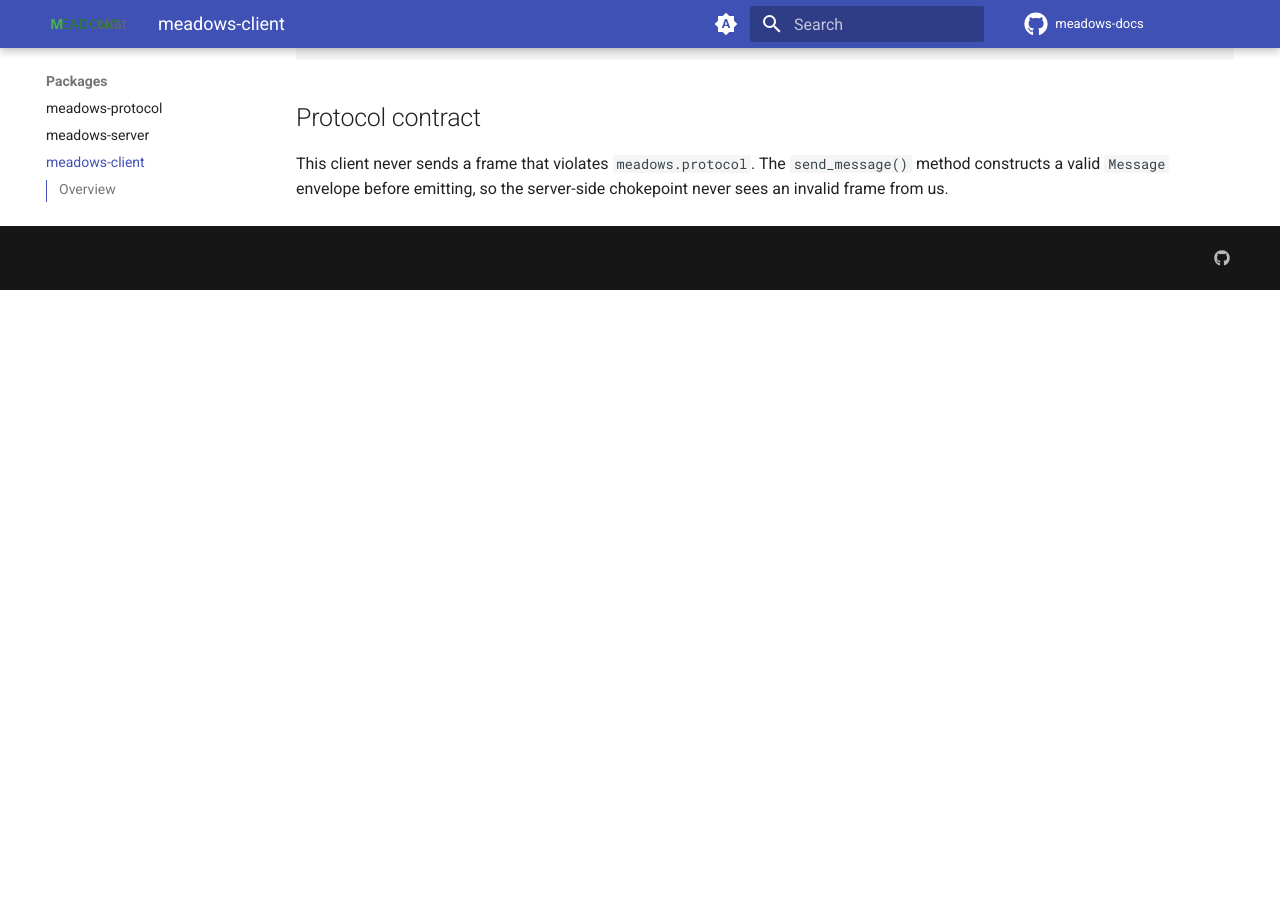
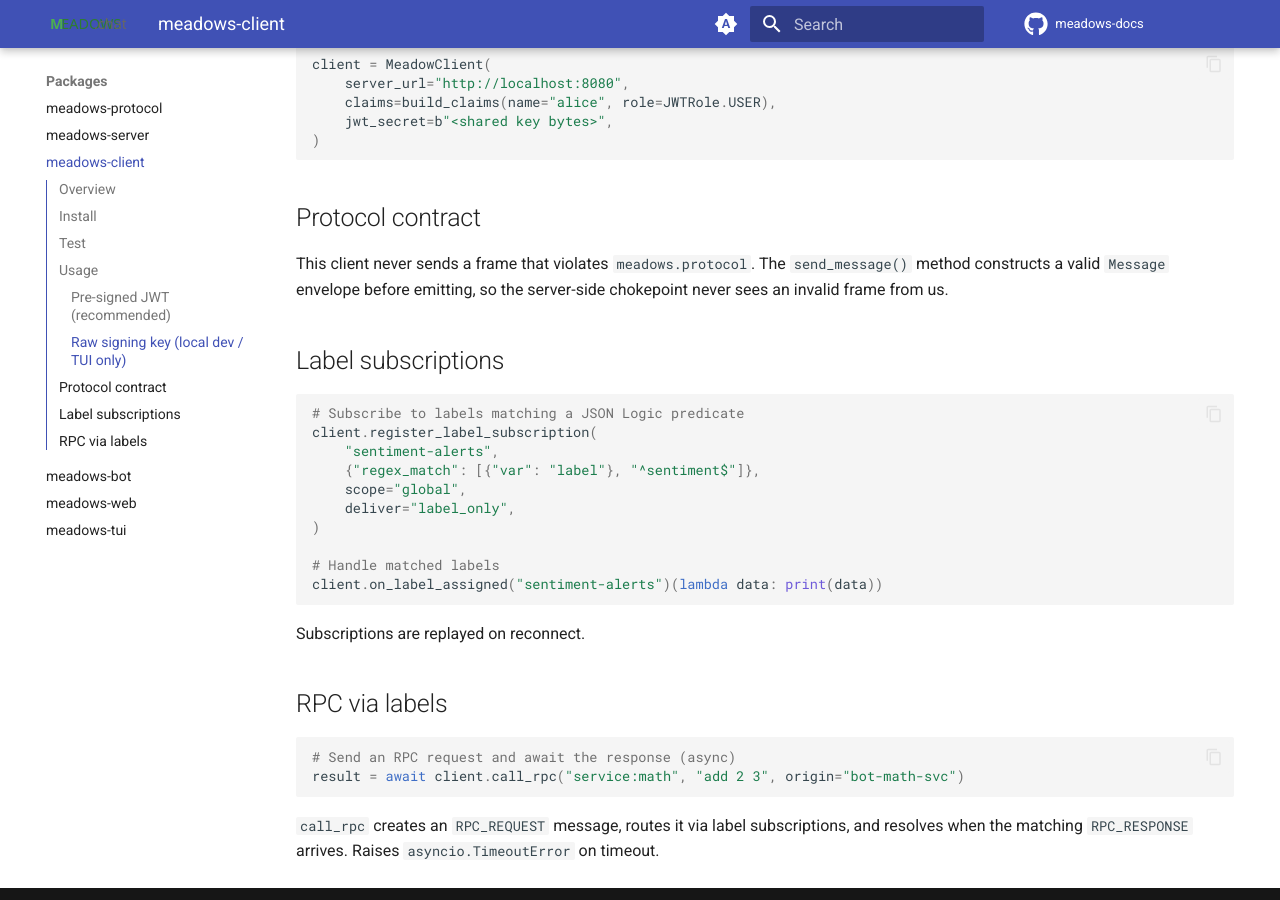
Before and after one commit to remcoboerma/meadows-docs, an MkDocs documentation site: the page built from docs/docs/client/index.md, in a window 1280 px wide and 900 px high, scrolled down 1434 px. Built offline with MkDocs 1.6.1 and Material for MkDocs 9.7.7, drawn with Linux system fonts in a browser that asks for light colours; comment, search, counter and statistics services are not loaded; before the commit the page ends 1724 px from its top, so only the background shows below that; some of the changed text lies outside the part shown.

Commit message:
docs: update client, bot, webhook, socketio pages for labels and RPC
- client/index.md: add call_rpc, label subscriptions, on_label_assigned
- bot/index.md: add label + RPC rows to author surface table, new example bots
- webhook-api.md: add type/labels fields, RPC via webhook section
- socketio-api.md: add label subscription events (register, unregister, assigned)

````diff
--- a/docs/docs/client/index.md
+++ b/docs/docs/client/index.md
@@ -19,6 +19,9 @@
 - `send_message()` constructs a valid protocol `Message` before emitting
 - `on(event, handler)` for user-registered handlers
 - `emit(event, data)` escape hatch for non-message events
+- `register_label_subscription()` / `unregister_label_subscription()` for label routing
+- `on_label_assigned()` callback registration for subscription matches
+- `call_rpc()` — async RPC via labels (send request, await response)
 
 ## Install
 
@@ -66,3 +69,29 @@
 ## Protocol contract
 
 This client never sends a frame that violates `meadows.protocol`. The `send_message()` method constructs a valid `Message` envelope before emitting, so the server-side chokepoint never sees an invalid frame from us.
+
+## Label subscriptions
+
+```python
+# Subscribe to labels matching a JSON Logic predicate
+client.register_label_subscription(
+    "sentiment-alerts",
+    {"regex_match": [{"var": "label"}, "^sentiment$"]},
+    scope="global",
+    deliver="label_only",
+)
+
+# Handle matched labels
+client.on_label_assigned("sentiment-alerts")(lambda data: print(data))
+```
+
+Subscriptions are replayed on reconnect.
+
+## RPC via labels
+
+```python
+# Send an RPC request and await the response (async)
+result = await client.call_rpc("service:math", "add 2 3", origin="bot-math-svc")
+```
+
+`call_rpc` creates an `RPC_REQUEST` message, routes it via label subscriptions, and resolves when the matching `RPC_RESPONSE` arrives. Raises `asyncio.TimeoutError` on timeout.
````
Also changed, not shown: docs/docs/bot/index.md (+7 -0 lines), docs/docs/reference/socketio-api.md (+6 -0 lines), docs/docs/reference/webhook-api.md (+16 -0 lines).
